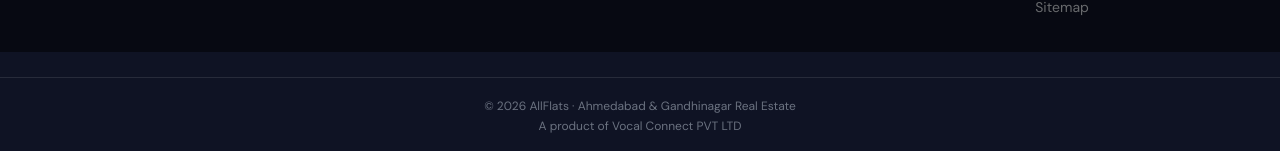
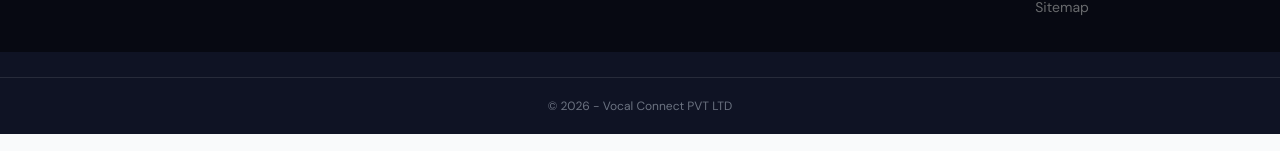
Before and after one commit to probkr/SEOSITE_nextjs, a Next.js app in the folder probroker-web/: page /blog in a window 1280 px wide. Shown: the part 748-899 px from the top of the page. Built offline with nearby package versions, Linux system fonts and the light colour scheme; no server answers.

Commit message:
fix(Footer): update footer copyright and company name

```diff
--- a/probroker-web/components/Footer.js
+++ b/probroker-web/components/Footer.js
@@ -81,8 +81,7 @@ export default function Footer({ settings } = {}) {
         ))}
       </div>
       <div className="border-t border-white/10 py-5 text-center text-xs text-gray-500">
-        &copy; {new Date().getFullYear()} AllFlats &middot; Ahmedabad &amp; Gandhinagar Real Estate
-        <div className="mt-1">A product of Vocal Connect PVT LTD</div>
+        &copy; {new Date().getFullYear()} - Vocal Connect PVT LTD
       </div>
     </footer>
   );
```
